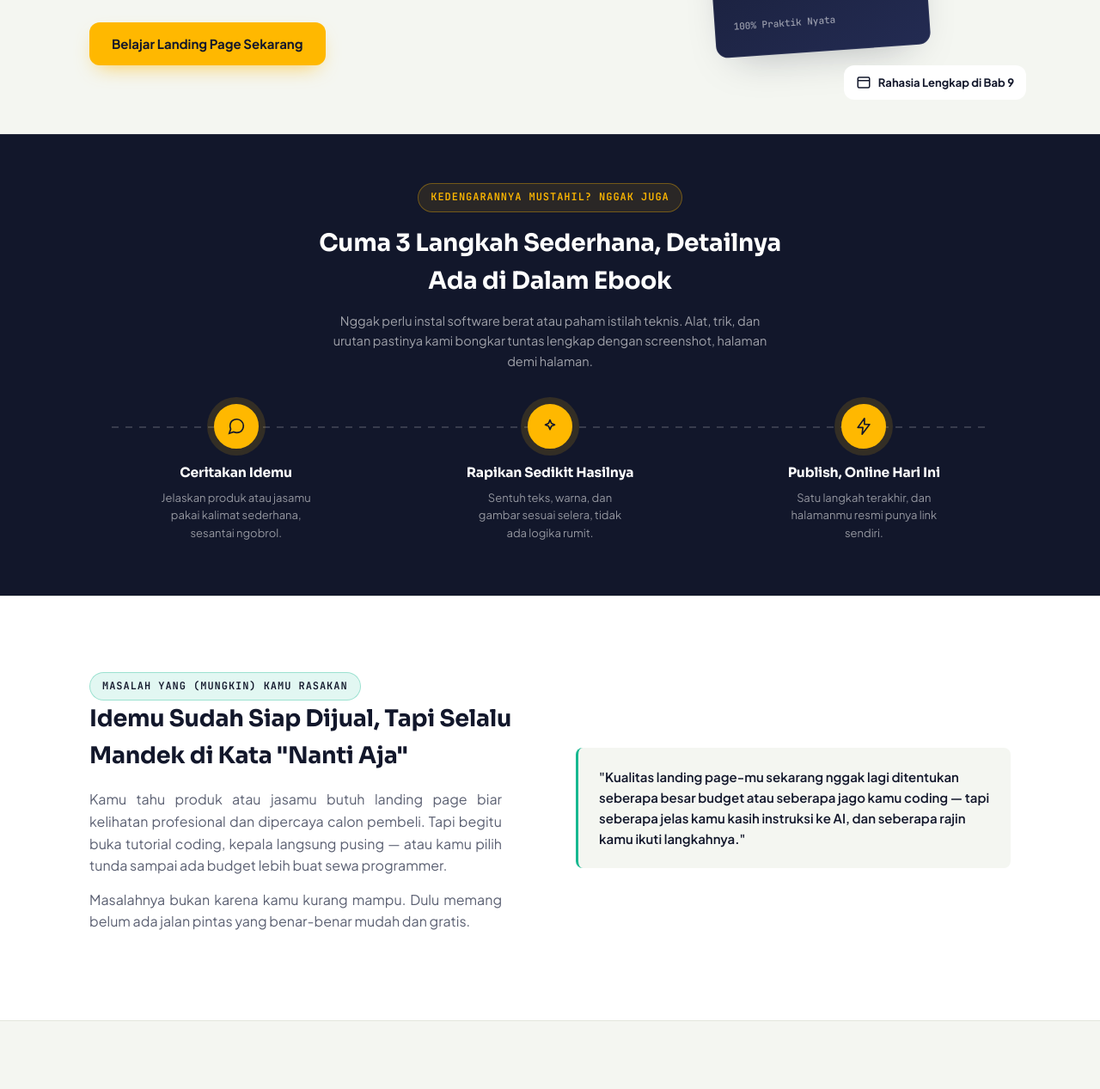
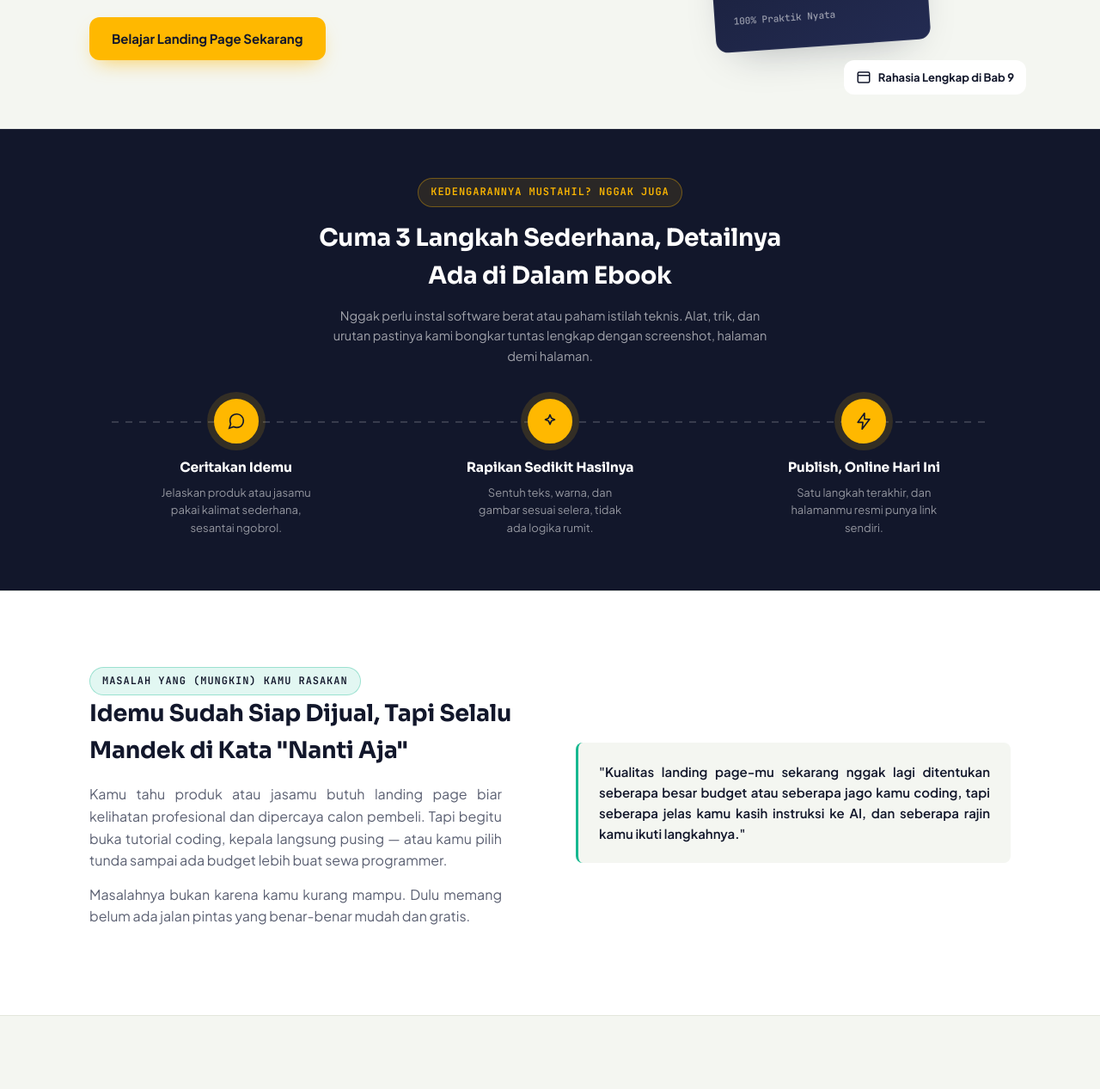
Before and after one commit to sekabadigital/landingpagegratis, a plain HTML site: page index.html in a window 1280 px wide. Shown: the part 483-1750 px from the top of the page at 86% size. Drawn offline with Linux system fonts and the light colour scheme.

Commit message:
Update index.html

```diff
--- a/index.html
+++ b/index.html
@@ -22,7 +22,7 @@
     --shadow: 0 20px 50px -25px rgba(18,23,43,0.35);
   }
   *{box-sizing:border-box; margin:0; padding:0;}
-  html{scroll-behavior:smooth;}
+  html{scroll-behavior:smooth; overflow-x:hidden;}
   body{
     font-family:'Plus Jakarta Sans', sans-serif;
     background:var(--bg);
@@ -30,14 +30,16 @@
     line-height:1.6;
     -webkit-font-smoothing:antialiased;
     text-align:left;
+    overflow-x:hidden;
+    width:100%;
   }
   h1,h2,h3,h4{font-family:'Sora', sans-serif; letter-spacing:-0.01em;}
   a{text-decoration:none; color:inherit;}
   ul{list-style:none;}
   img,svg{display:block;}
-  .wrap{max-width:1120px; margin:0 auto; padding:0 24px;}
+  .wrap{max-width:1120px; margin:0 auto; padding:0 24px; width:100%;}
   .mono{font-family:'JetBrains Mono', monospace;}
-  section{padding:88px 0;}
+  section{padding:88px 0; overflow:hidden;}
   .eyebrow{
     display:inline-flex; align-items:center; gap:8px;
     font-family:'JetBrains Mono', monospace;
@@ -122,7 +124,7 @@
   .badge-float.b2{bottom:0px; right:-18px; color:var(--navy);}
 
   /* ===== CARA KERJA (generik, tanpa membocorkan alat) ===== */
-  .steps-band{background:var(--navy); padding:56px 0 62px; border-top:1px solid rgba(255,255,255,0.08);}
+  .steps-band{background:var(--navy); padding:56px 0 62px; border-top:1px solid rgba(255,255,255,0.08); overflow:hidden;}
   .steps-head{text-align:center; margin-bottom:38px;}
   .steps-head h2{color:#fff; font-size:28px; margin-top:14px; max-width:560px; margin-left:auto; margin-right:auto;}
   .steps-head p{color:rgba(255,255,255,0.6); font-size:14.5px; max-width:520px; margin:12px auto 0;}
@@ -152,7 +154,7 @@
   .problem p{color:var(--muted); font-size:16px; margin-bottom:14px; text-align:justify; max-width:480px;}
   .quote-block{
     background:var(--bg); border-left:3px solid var(--teal); border-radius:8px;
-    padding:22px 24px; font-size:15px; color:var(--navy); font-weight:600;
+    padding:22px 24px; font-size:15px; text-align:justify; color:var(--navy); font-weight:600;
   }
 
   /* ===== SECTION HEAD ===== */
@@ -192,7 +194,7 @@
     box-shadow:0 30px 70px -20px rgba(0,0,0,0.5); position:relative; z-index:2;
   }
   .price-card .eyebrow{margin-bottom:16px;}
-  .price-row{display:flex; align-items:baseline; gap:14px; margin:18px 0 6px;}
+  .price-row{display:flex; align-items:baseline; gap:14px; margin:18px 0 6px; flex-wrap:wrap;}
   .price-old{font-family:'JetBrains Mono',monospace; color:var(--muted); text-decoration:line-through; font-size:18px;}
   .price-new{font-family:'Sora',sans-serif; font-weight:800; font-size:44px; color:var(--navy);}
   .price-note{font-size:13px; color:var(--muted); margin-bottom:26px;}
@@ -289,7 +291,6 @@
     <button class="menu-toggle" id="menuToggle" aria-label="Buka menu navigasi" aria-expanded="false">
       <svg width="22" height="22" viewBox="0 0 24 24" fill="none"><path d="M4 6h16M4 12h16M4 18h16" stroke="#12172B" stroke-width="2" stroke-linecap="round"/></svg>
     </button>
-    <a href="#harga" class="btn btn-primary btn-nav"><span class="btn-nav-label">Belajar Landing Page</span> Sekarang</a>
   </div>
   <nav class="nav-mobile" id="navMobile">
     <a href="#manfaat">Manfaat</a>
@@ -370,7 +371,7 @@
       <p>Masalahnya bukan karena kamu kurang mampu. Dulu memang belum ada jalan pintas yang benar-benar mudah dan gratis.</p>
     </div>
     <div class="quote-block">
-      "Kualitas landing page-mu sekarang nggak lagi ditentukan seberapa besar budget atau seberapa jago kamu coding — tapi seberapa jelas kamu kasih instruksi ke AI, dan seberapa rajin kamu ikuti langkahnya."
+      "Kualitas landing page-mu sekarang nggak lagi ditentukan seberapa besar budget atau seberapa jago kamu coding, tapi seberapa jelas kamu kasih instruksi ke AI, dan seberapa rajin kamu ikuti langkahnya."
     </div>
   </div>
 </section>
```
